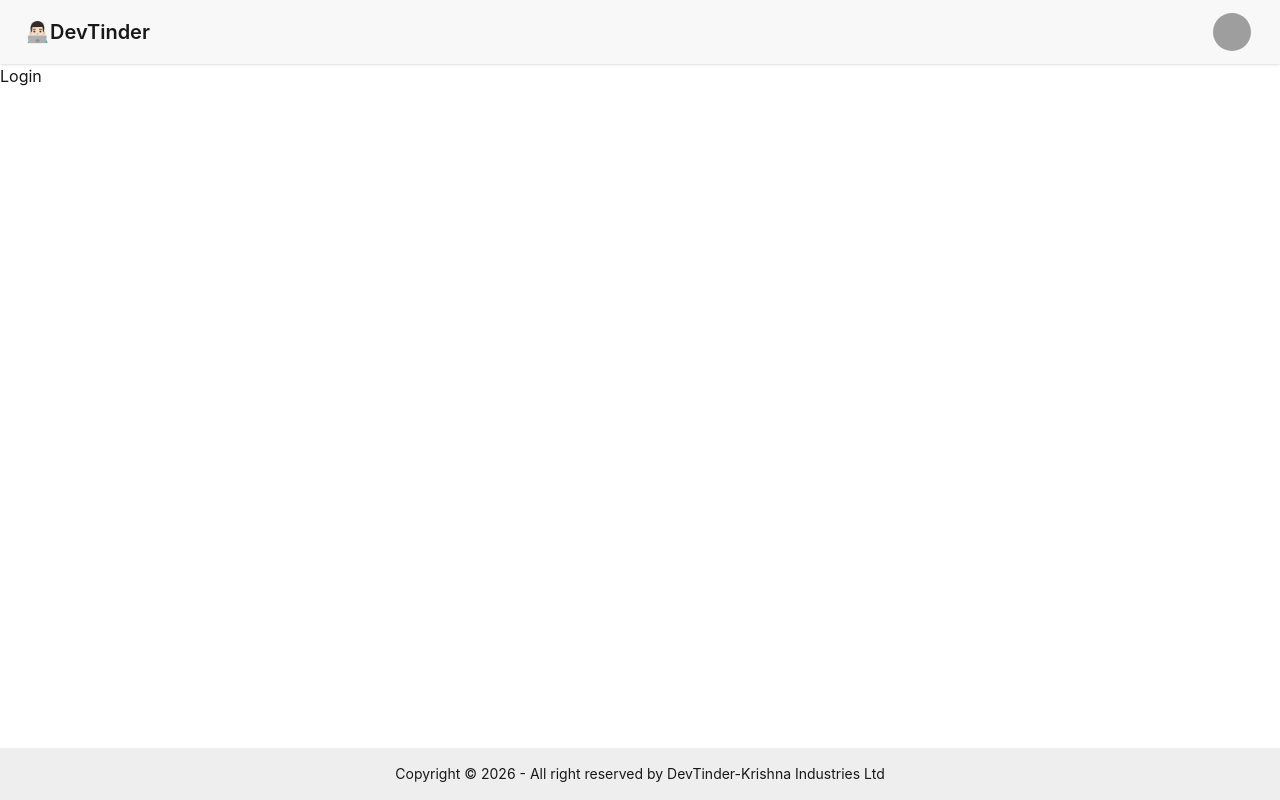
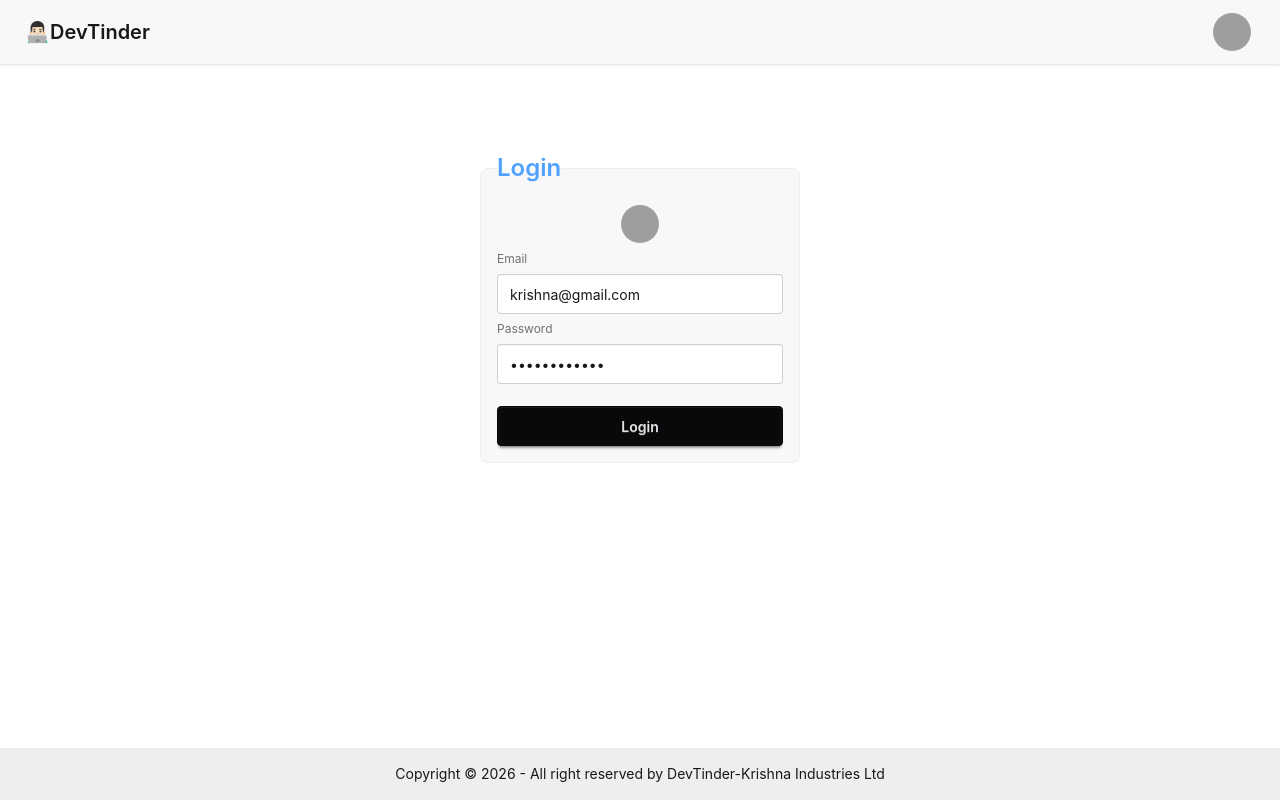
Before and after one commit to krishna123-sudo/devTinder-react-app, a React (Vite) app: page /login in a window 1280 px wide. Built offline with nearby package versions, Linux system fonts and the light colour scheme; grey boxes are pictures that could not be loaded.

Commit message:
api call to login

```diff
--- a/package.json
+++ b/package.json
@@ -11,6 +11,7 @@
   },
   "dependencies": {
     "@tailwindcss/vite": "^4.2.1",
+    "axios": "^1.13.6",
     "react": "^19.2.0",
     "react-dom": "^19.2.0",
     "react-router-dom": "^7.13.1",
--- a/src/Login.jsx
+++ b/src/Login.jsx
@@ -1,8 +1,51 @@
-import React from 'react'
+import axios from 'axios';
+import React, { useState } from 'react'
 
 function Login() {
+
+    const [emailId, setEmailId] = useState("krishna@gmail.com");
+    const [password, setPassword] = useState("Krishna@1234");
+
+    const handleLogin = async () => {
+        try {
+            const res = await axios.post("http://localhost:7777/login", {
+                emailId,
+                password
+            }, { withCredentials: true })
+        } catch (err) {
+            console.log(err);
+        }
+    }
+
     return (
-        <div>Login</div>
+        <div className='flex justify-center my-10 p-10'>
+            <fieldset className="fieldset bg-base-200 border-base-300 rounded-box w-xs border p-4">
+                <legend className="fieldset-legend text-2xl text-blue-400">Login</legend>
+                <div className='flex justify-center'>
+                    <div tabIndex={0} role="button" className="btn btn-ghost btn-circle avatar">
+                        <div className="w-10 rounded-full">
+                            <img
+                                alt="Tailwind CSS Navbar component"
+                                src="https://img.daisyui.com/images/stock/photo-1534528741775-53994a69daeb.webp" />
+                        </div>
+                    </div>
+                </div>
+
+                <label className="label">Email</label>
+                <input type="email" value={emailId} className="input" placeholder="Email"
+                    onChange={(e) => setEmailId(e.target.value)}
+                />
+
+                <label className="label">Password</label>
+                <input type="password" value={password} className="input" placeholder="Password"
+                    onChange={(e) => setPassword(e.target.value)}
+                />
+
+                <button className="btn btn-neutral mt-4"
+                    onClick={handleLogin}
+                >Login</button>
+            </fieldset>
+        </div>
     )
 }
 
```
Also changed, not shown: 2 other files (tests, documents, lock files or other folders).
